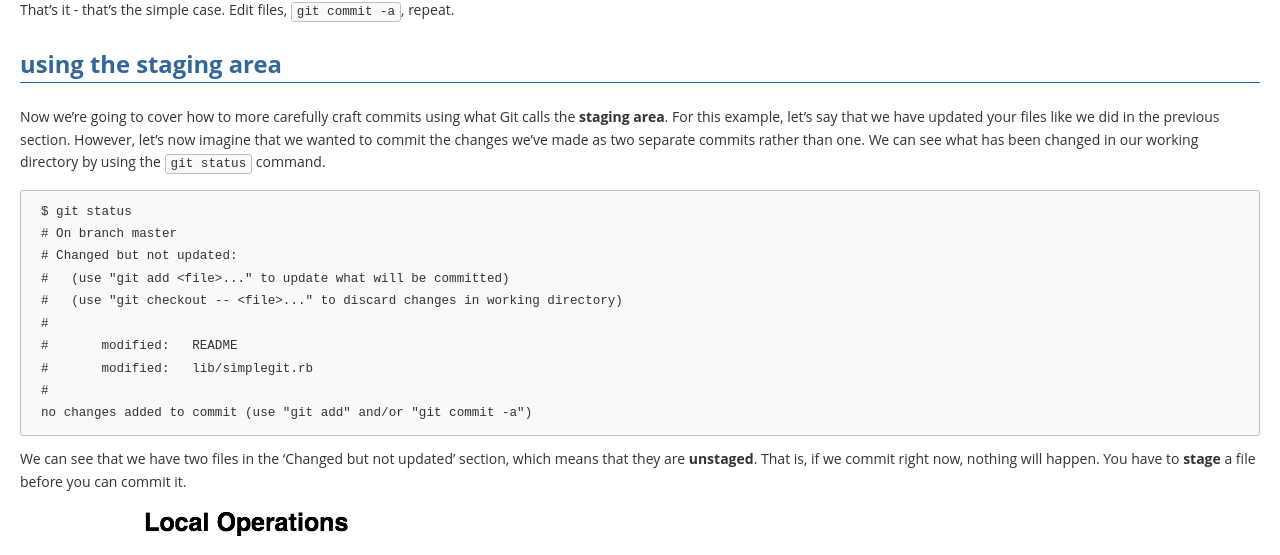
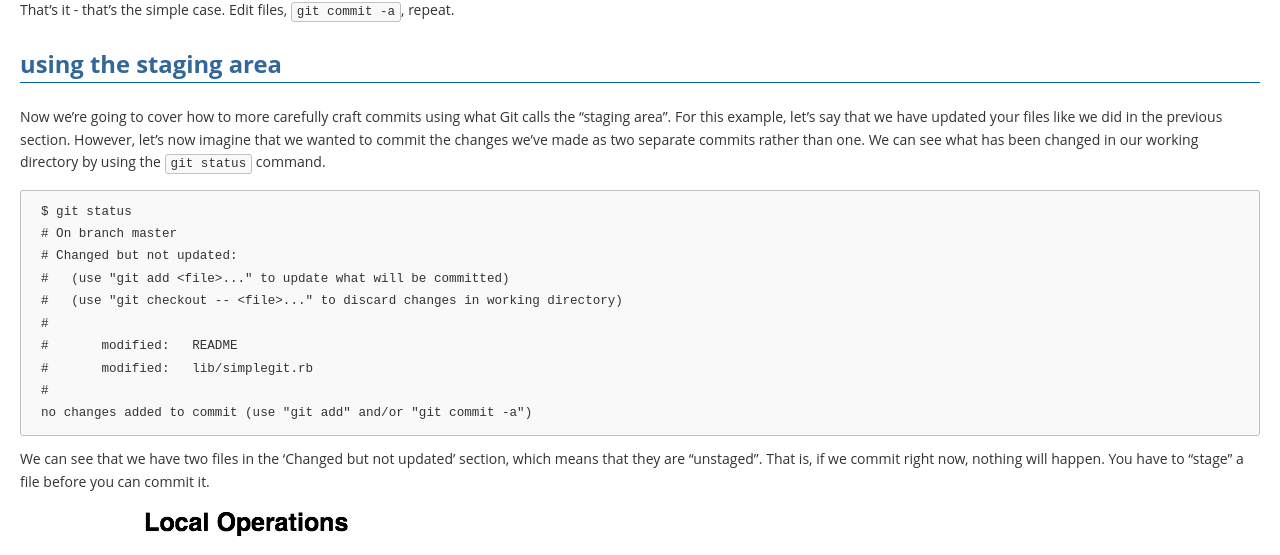
Before and after one commit to github/learn.github.com, a Jekyll site: the page built from p/normal.md, in a window 1280 px wide and 1400 px high, scrolled down 1267 px. Shown: the part 153-708 px from the top of the window. Built offline with Jekyll 4.4.1, drawn with Linux system fonts in a browser that asks for light colours; some of the changed text lies outside the part shown.

Commit message:
remove bolds for doublequote

```diff
--- a/p/normal.md
+++ b/p/normal.md
@@ -43,7 +43,7 @@ author on the project.
 
 First, we simply edit the file.  Now we want to commit
 that change, so we run the `git commit -a` command.  The `-a` tells Git to
-stage all modified files and then commit - we'll cover the **staging area** next,
+stage all modified files and then commit - we'll cover the "staging area" next,
 but for now just running `git commit -a` will act something like the `commit`
 command in SVN.
 
@@ -79,7 +79,7 @@ That's it - that's the simple case.  Edit files, `git commit -a`, repeat.
 ### using the staging area ###
 
 Now we're going to cover how to more carefully craft commits using what Git
-calls the **staging area**.  For this example, let's say that we have updated
+calls the "staging area".  For this example, let's say that we have updated
 your files like we did in the previous section.  However, let's now imagine
 that we wanted to commit the changes we've made as two
 separate commits rather than one.  We can see what has been changed in our
@@ -97,8 +97,8 @@ working directory by using the `git status` command.
 	no changes added to commit (use "git add" and/or "git commit -a")
 
 We can see that we have two files in the 'Changed but not updated' section, which
-means that they are **unstaged**.  That is, if we commit right now, nothing
-will happen.  You have to **stage** a file before you can commit it.
+means that they are "unstaged".  That is, if we commit right now, nothing
+will happen.  You have to "stage" a file before you can commit it.
 
 ![Git Staging Workflow](../images/staging.png)
 
@@ -121,7 +121,7 @@ the `README` file, then take a look at our status again.
 	#	modified:   lib/simplegit.rb
 
 The `lib/simplegit.rb` file is still unstaged, but the `README` file is now
-under the 'Changes to be committed' section - it is **staged**.  If we run
+under the 'Changes to be committed' section - it is "staged".  If we run
 the commit command (without the -a, which automatically stages everything), only
 the changes to that file will go into the commit - the `simplegit.rb` file will
 remain unstaged.  In this instance, we'll use the `-m` option with `git commit`
@@ -162,16 +162,16 @@ the last file is committed we can see that the `git status` command tells us
 that our working directory is clean (and also that our current branch has two
 commits that we haven't pushed yet).
 
-If during the **staging** part of this workflow you want to see not just what files
+If during the "staging" part of this workflow you want to see not just what files
 have changed or are staged, but what the differences are, you can use the `git diff`
 command to find that out.
 
 ### changes that have not been staged ###
 
 One of the most common things you'll do with `git diff` is to see what changes
-you've made in your working directory that have not been **staged** yet.
+you've made in your working directory that have not been "staged" yet.
 
-Let's say that we edit the simplegit.rb file to add a function, and we edit
+Let's say that we edit the `simplegit.rb` file to add a function, and we edit
 the `README` file to add a new author to the list.  Then we stage the `README`
 file with `git add README`.  Running `git status` will show us that `README` is staged
 and `simplegit.rb` is modified but not yet staged.
```
